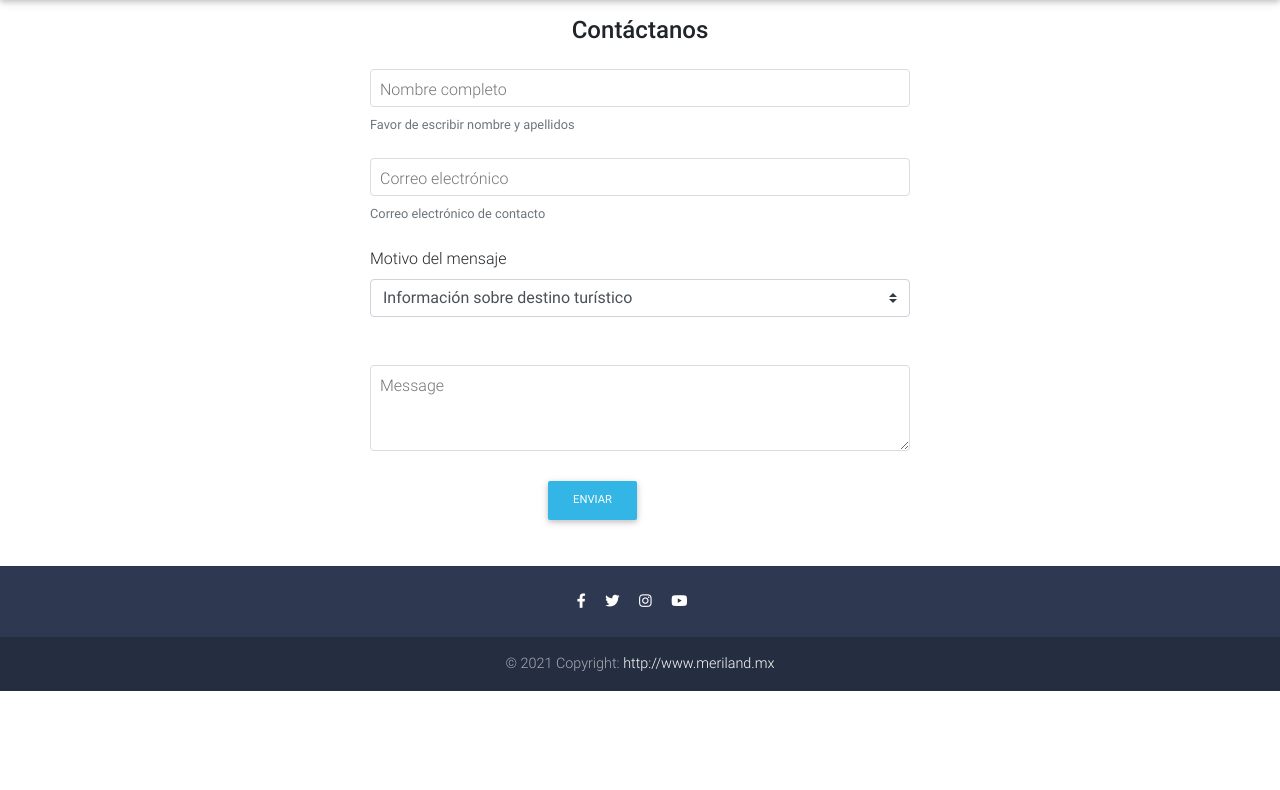
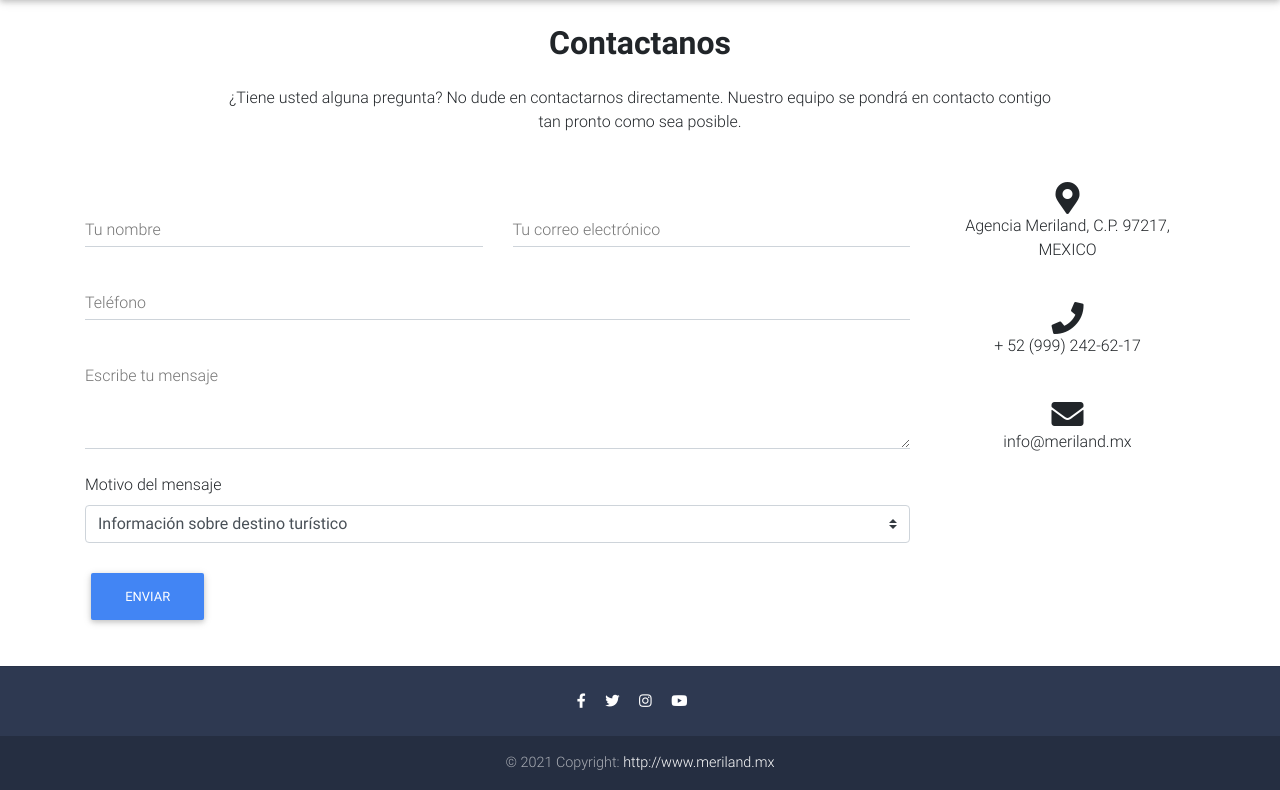
Before and after one commit to titofebles74/PortalMeriland, a Django app: page /contacto/ in a window 1280 px wide. Shown: the part 56-846 px from the top of the page. Before the commit the page ends 747 px from the top, so only its background shows below. Run offline with Django 3.2, Linux system fonts and the light colour scheme; some libraries are stand-ins or nearby versions.

Commit message:
"Primera version"

```diff
--- a/adminsite/urls.py
+++ b/adminsite/urls.py
@@ -39,6 +39,7 @@ urlpatterns = [
     path('api_generate_token/', views.obtain_auth_token),
     path('api-auth/', include('rest_framework.urls', namespace='rest_framework')),
     path('', blog.index),
+    path('quienessomos/', blog.quienessomos),
     path('contacto/', blog.contacto),
     path('post/<slug>', blog.post),
     path('admin/', admin.site.urls),
--- a/meriland/templates/_MainLayout.html
+++ b/meriland/templates/_MainLayout.html
@@ -84,8 +84,8 @@
               aria-haspopup="true" aria-expanded="false">
               <i class="fas fa-user"></i> Nosotros </a>
             <div class="dropdown-menu dropdown-menu-right dropdown-info" aria-labelledby="navbarDropdownMenuLink-4">
-              <a id="logout-link" class="dropdown-item"> Quienes somos </a>
-              <a class="dropdown-item" href="/crearnoticia"> Aviso de privacidad </a>
+              <a id="logout-link" class="dropdown-item"  href="/quienessomos"> Quienes somos </a>
+              <a class="dropdown-item" href="/quienessomos"> Aviso de privacidad </a>
             </div>
           </li>
       </ul>
--- a/meriland/templates/contacto.html
+++ b/meriland/templates/contacto.html
@@ -1,30 +1,74 @@
 {% extends '_MainLayout.html' %}
 
 {% block content %}
-<!-- Default form register -->
-<div class="row" xmlns="http://www.w3.org/1999/html">
-    <div class="col-md-3">
+<!--Section: Contact v.2-->
+<section class="mb-4">
+
+    <!--Section heading-->
+    <h2 class="h1-responsive font-weight-bold text-center my-4">Contactanos</h2>
+    <!--Section description-->
+    <p class="text-center w-responsive mx-auto mb-5">¿Tiene usted alguna pregunta? No dude en contactarnos directamente. Nuestro equipo se pondrá en contacto contigo tan pronto como sea posible.</p>
+
+    <div class="row">
+
+        <!--Grid column-->
+        <div class="col-md-9 mb-md-0 mb-5">
+            <form id="contact-form" name="contact-form" action="mail.php" method="POST">
+
+                <!--Grid row-->
+                <div class="row">
+
+                    <!--Grid column-->
+                    <div class="col-md-6">
+                        <div class="md-form mb-0">
+                            <input type="text" id="nombre" name="nombre" class="form-control">
+                            <label for="nombre" class="">Tu nombre</label>
+                        </div>
+                    </div>
+                    <!--Grid column-->
+
+                    <!--Grid column-->
+                    <div class="col-md-6">
+                        <div class="md-form mb-0">
+                            <input type="text" id="email" name="email" class="form-control">
+                            <label for="email" class="">Tu correo electrónico</label>
+                        </div>
+                    </div>
+                    <!--Grid column-->
+
+                </div>
+                <!--Grid row-->
+
+                <!--Grid row-->
+                <div class="row">
+                    <div class="col-md-12">
+                        <div class="md-form mb-0">
+                            <input type="text" id="telefono" name="telefono" class="form-control">
+                            <label for="telefono" class="">Teléfono</label>
+                        </div>
+                    </div>
+                </div>
+                <!--Grid row-->
+
+                <!--Grid row-->
+                <div class="row">
+
+                    <!--Grid column-->
+                    <div class="col-md-12">
+
+                        <div class="md-form">
+                            <textarea type="text" id="mensaje" name="mensaje" rows="2" class="form-control md-textarea"></textarea>
+                            <label for="mensaje">Escribe tu mensaje</label>
                         </div>
 
-    <div class="col-md-6">
-        <form id="contactanos-form">
-
-            <p class="h4 mb-4 text-center">Contáctanos</p>
-
-            <div class="md-form md-outline">
-              <input type="text" name="nombre" id="nombre" class="form-control">
-              <label for="nombre">Nombre completo</label>
-              <small id="nombreHelp3" class="form-text text-muted">Favor de escribir nombre y apellidos</small>
+                    </div>
                 </div>
 
-            <!-- Email -->
-            <div class="md-form md-outline">
-              <input type="text" name="email" id="email" class="form-control">
-              <label for="email">Correo electrónico</label>
-              <small id="emailHelp3" class="form-text text-muted">Correo electrónico de contacto</small>
-            </div>
+                <div class="row">
 
-            <!-- Subject -->
+                    <!--Grid column-->
+                    <div class="col-md-12">
+
                         <label>Motivo del mensaje</label>
                         <select class="browser-default custom-select mb-4">
                             <option value="" disabled>Seleccionar motivo</option>
@@ -33,25 +77,39 @@
                             <option value="2">Reportar problema con el sitio</option>
                             <option value="3">Reportar alguna noticia</option>
                         </select>
-
-            <!-- Message -->
-            <div class="md-form md-outline">
-                <textarea name="mensaje" id="mensaje" class="form-control md-textarea" rows="3"></textarea>
-                <label for="mensaje">Message</label>
-            </div>
-
-
-            <div class="form-group row">
-                <div class="col-sm-10 text-center">
-                    <button type="submit" class="btn btn-info btn-md">Enviar </button>
                     </div>
                 </div>
 
+                <!--Grid row-->
+                <div class="text-center text-md-left">
+                    <a type="submit" class="btn btn-primary">Enviar</a>
+                </div>
+                <div class="status"></div>
+            </form>
 
-        </form>
+        </div>
+        <!--Grid column-->
+
+        <!--Grid column-->
+        <div class="col-md-3 text-center">
+            <ul class="list-unstyled mb-0">
+                <li><i class="fas fa-map-marker-alt fa-2x"></i>
+                    <p>Agencia Meriland, C.P. 97217, MEXICO</p>
+                </li>
+
+                <li><i class="fas fa-phone mt-4 fa-2x"></i>
+                    <p>+ 52 (999) 242-62-17</p>
+                </li>
+
+                <li><i class="fas fa-envelope mt-4 fa-2x"></i>
+                    <p>info@meriland.mx</p>
+                </li>
+            </ul>
+        </div>
+        <!--Grid column-->
+
     </div>
 
-    <div class="col-md-3">
-    </div>
-</div>
+</section>
+<!--Section: Contact v.2-->
 {% endblock %}
--- a/meriland/views.py
+++ b/meriland/views.py
@@ -14,3 +14,7 @@ def post(request, slug):
 
 def contacto(request):
     return render(request, "contacto.html", {})
+
+
+def quienessomos(request):
+    return render(request, "quienessomos.html", {})
```
Also changed, not shown: meriland/templates/quienessomos.html (added, +60 -0 lines). Lines whose indentation alone changed are shown as unchanged.
